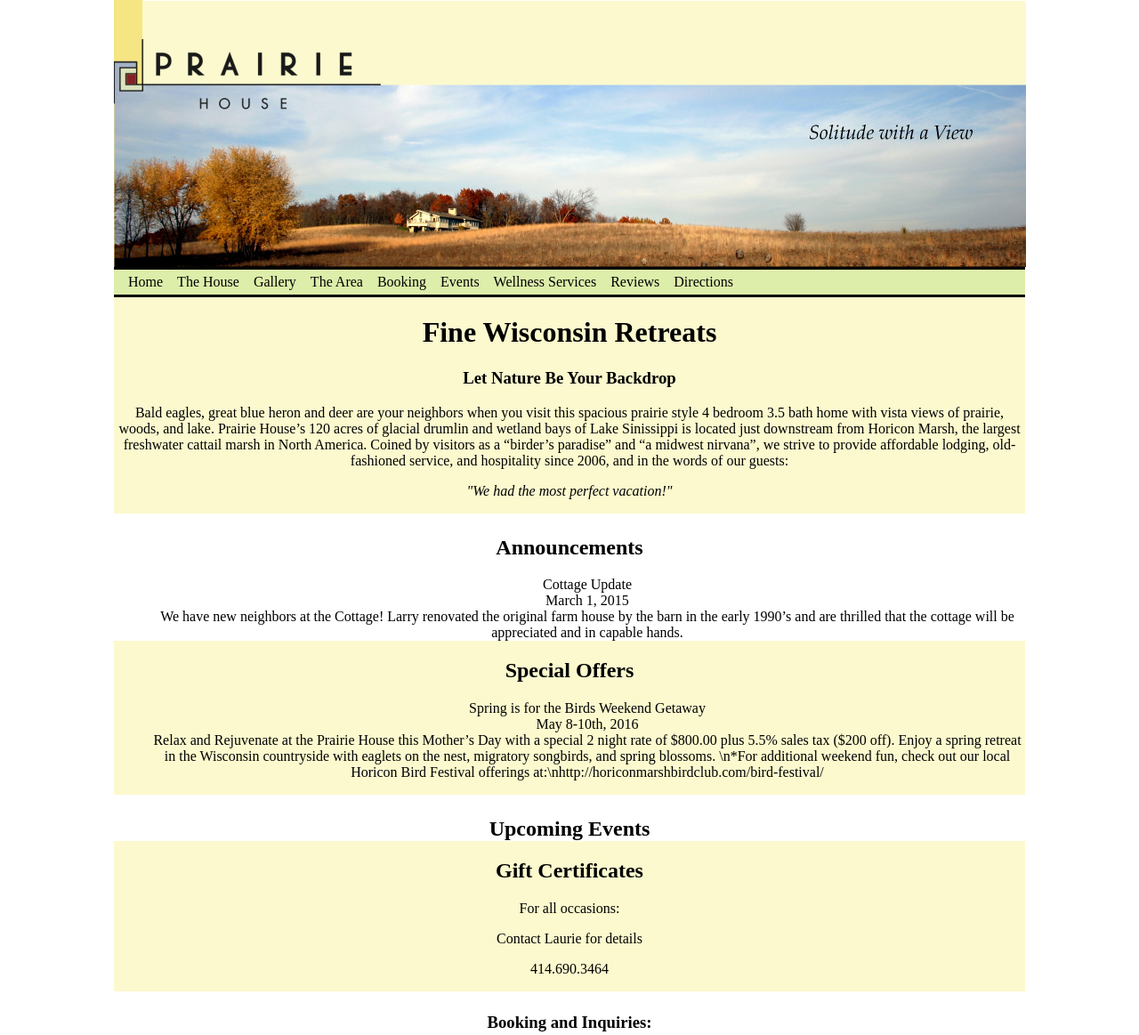
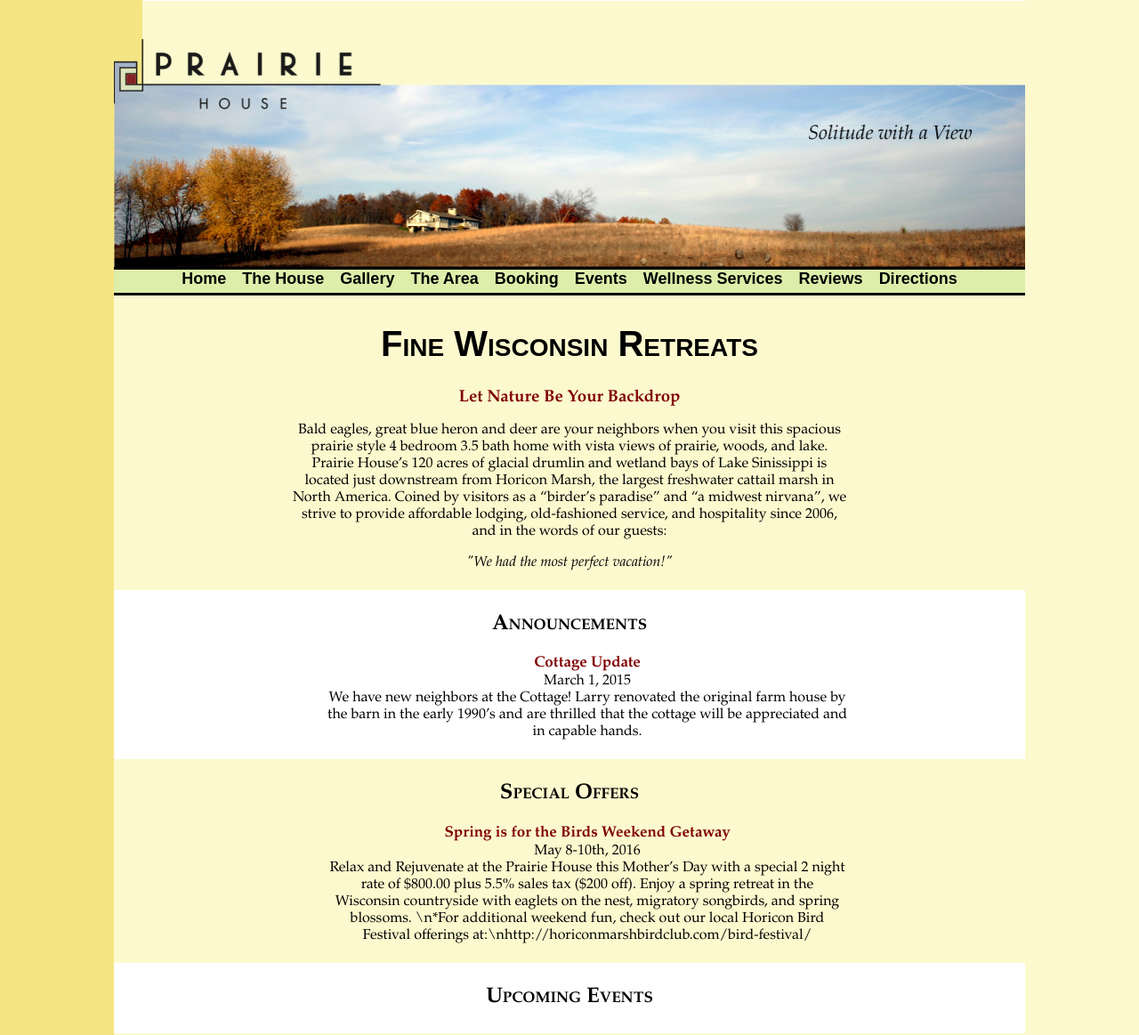
Before and after one commit to sullic7/ThePrairieHouse, a plain HTML site: page index.html in a window 1280 px wide. Shown: the top 1163 px of the page at 89% size. Drawn offline with Linux system fonts and the light colour scheme.

Commit message:
more formatting

```diff
--- a/Resources/index.css
+++ b/Resources/index.css
@@ -1,38 +1,75 @@
 body {
-  background: white url('Images/sidebar.jpg') no-repeat 50% fixed top;
-  background-size: auto 100%;
+  background: linear-gradient(to right, #f5e583, #f5e583 , #fcf9ce, #fcf9ce);
   margin: 0;
   padding: 0;
+  font-family: 'Palatino Linotype';
+}
+h1 {
+  font-family: Copperplate, 'Copperplate Gothic Light', fantasy;
+  font-size: 40px;
+  font-variant: small-caps;
+  font-weight: bold;
+}
+h2 {
+  font-size: 24px;
+  font-weight: bold;
+  font-variant: small-caps;
 }
 li {
   list-style: none;
 }
+.barText {
+  padding: 5px 200px 5px 200px;
+}
+.title {
+  color: #800000;
+  font-variant: uppercase;
+  font-weight: bold;
+  font-size: 17px;
+}
 #header {
+  background: #fcf9ce url('Images/PH_header.jpg') no-repeat top;
+  background-size: 1024px auto;
   text-align: center;
+  background-color: #fcf9ce;
   margin: 0;
   padding: 0;
   height: 300px;
 }
-#header {
+#container > div:nth-child(2n+1) {
   background-color: #fcf9ce;
 }
-#header img {
-  height: 100%;
-  float: left;
+#container > div:nth-child(2n) {
+  background-color: white;
 }
-#container div:nth-child(2n+1) {
-  background-color: #fcf9ce;
-}
-#container div:nth-child(2n) {
-	background-color: white;
-	padding-top: 5px;
-}
-#container div:nth-child(2) {
+/*menu bar*/
+#container > div:nth-child(2) {
   background-color: #ddeeaa;
   border-top: solid black 3px;
   border-bottom: solid black 3px;
-	text-align: left;
-	clear: both;
+  text-align: center;
+  padding-right: 18px;
+  padding-bottom: 0;
+  font-family: Copperplate, 'Copperplate Gothic Light', fantasy;
+  font-size: 18px;
+  font-style: normal;
+  font-variant: uppercase;
+  font-weight: bold;
+}
+/*footer bar*/
+#container > div:last-child {
+  background-color: #ddeeaa;
+  border-top: solid black 3px;
+  border-bottom: solid black 3px;
+  padding: 5px;
+  margin: 0;
+}
+h3 {
+  margin: 0;
+  color: #800000;
+}
+#footer p {
+  margin: 0;
 }
 #menuBar ul {
   padding-bottom: 5px;
--- a/Resources/index.js
+++ b/Resources/index.js
@@ -1,30 +1,30 @@
 function getJS(fileName) {
   return $.getJSON(fileName, function(data) {
-    var output = '<h2>' + data.announcements.header + '</h2><ul>';
+    var output = '<div><h2>' + data.announcements.header + '</h2><ul>';
       $.each(data.announcements.content, function(i, item) {
         output += '<li class="title">' + item.title + '</li>';
         output += '<li class="date">' + item.date + '</li>';
-        output += '<li class="text">' + item.text + '</li>';
+        output += '<li class="text">' + item.text + '</li></div>';
       });
       output += '</ul>';
       self.focus();
       $('#announcements').html(output);
 
-      var output2 = '<h2>' + data.specialOffers.header + '</h2><ul>';
+      var output2 = '<div><h2>' + data.specialOffers.header + '</h2><ul>';
       $.each(data.specialOffers.content, function(i, item) {
         output2 += '<li class="title">' + item.title + '</li>';
         output2 += '<li class="date">' + item.date + '</li>';
-        output2 += '<li class="text">' + item.text + '</li>';
+        output2 += '<li class="text">' + item.text + '</li></div>';
       });
       output2 += '</ul>';
       self.focus();
       $('#specialOffers').html(output2);
 
-      var output3 = '<h2>' + data.upcomingEvents.header + '</h2><ul>';
+      var output3 = '<div><h2>' + data.upcomingEvents.header + '</h2><ul>';
       $.each(data.upcomingEvents.content, function(i, item) {
         output3 += '<li class="title">' + item.title + '</li>';
         output3 += '<li class="date">' + item.date + '</li>';
-        output3 += '<li class="text">' + item.text + '</li>';
+        output3 += '<li class="text">' + item.text + '</li></div>';
       });
       output3 += '</ul>';
       self.focus();
--- a/index.html
+++ b/index.html
@@ -12,11 +12,11 @@
     <!-- diplays bars of content -->
     <div id="container">
       <!-- contains header logo and picture -->
-      <div id="header"><img src="Resources/Images/PH_header.jpg"/></div>
+      <div id="header"></div>
 
       <div id="menuBar"></div>
 
-      <div id="welcome">
+      <div id="welcome" class="barText">
         <h1>Fine Wisconsin Retreats</h1>
         <h3>Let Nature Be Your Backdrop</h3>
         <p>
@@ -24,10 +24,10 @@
         </p>
         <p><em>"We had the most perfect vacation!"</em></p>
       </div>
-      <div id="announcements"></div>
-      <div id="specialOffers"></div>
-      <div id="upcomingEvents"></div>
-      <div id="giftCertificates">
+      <div id="announcements" class="barText"></div>
+      <div id="specialOffers" class="barText"></div>
+      <div id="upcomingEvents" class="barText"></div>
+      <div id="giftCertificates" class="barText">
         <h2>Gift Certificates</h2>
         <p>For all occasions:</p>
         <p>Contact Laurie for details</p>
```
Also changed, not shown: Resources/Images/sidebar.jpg (deleted). Lines whose indentation alone changed are shown as unchanged.
